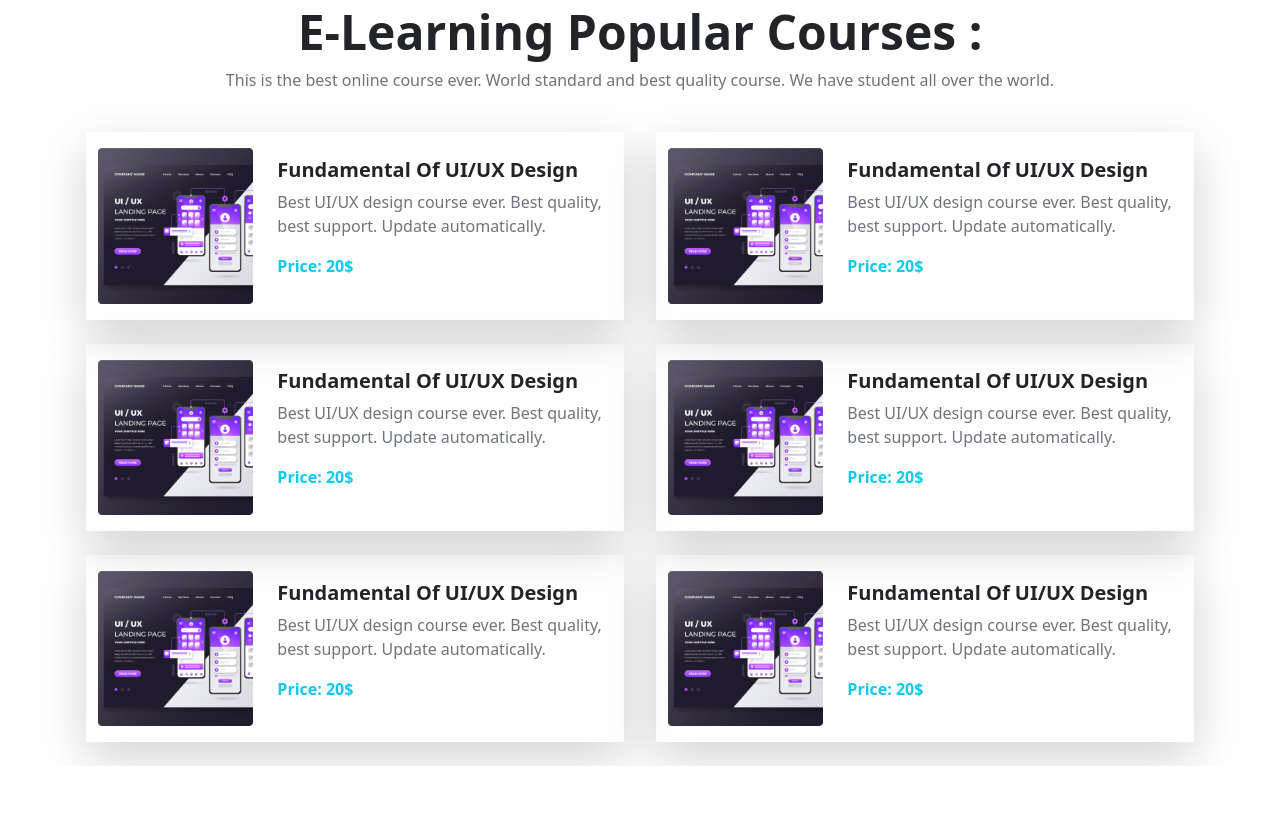
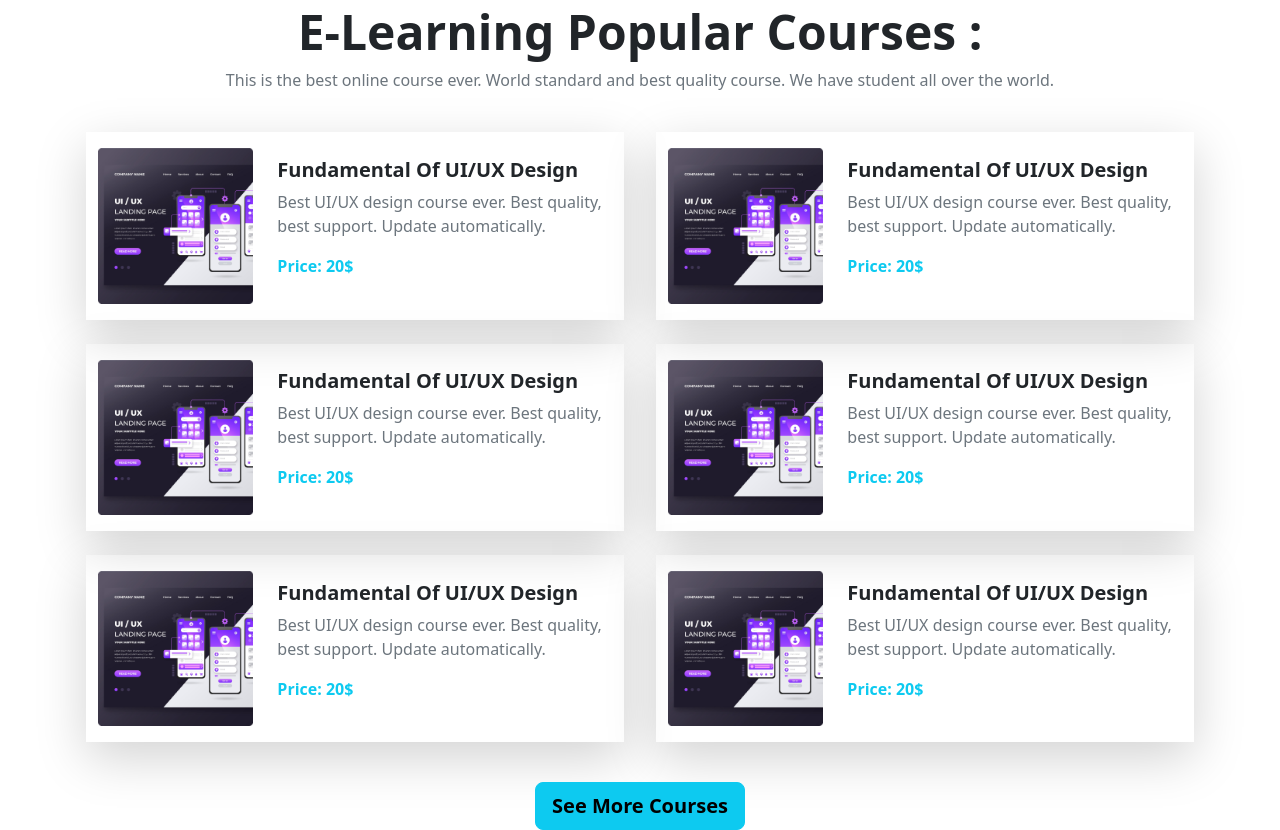
Before and after one commit to nomanshakib/e-learning, a plain HTML site: page index.html in a window 1280 px wide. Shown: the part 741-1571 px from the top of the page. Before the commit the page ends 1507 px from the top, so only its background shows below. Drawn offline with nearby package versions, Linux system fonts and the light colour scheme.

Commit message:
course-view-button

```diff
--- a/index.html
+++ b/index.html
@@ -195,6 +195,14 @@
         </section>
 
         <!-- E-learning Course Section  -->
+
+        <!-- course view button section  -->
+        <section>
+            <div class="text-center mt-3">
+                <button type="button" class="btn btn-info btn-lg fw-bold">See More Courses</button>
+            </div>
+        </section>
+        <!-- course view button section  -->
     </main>
 
 
```
